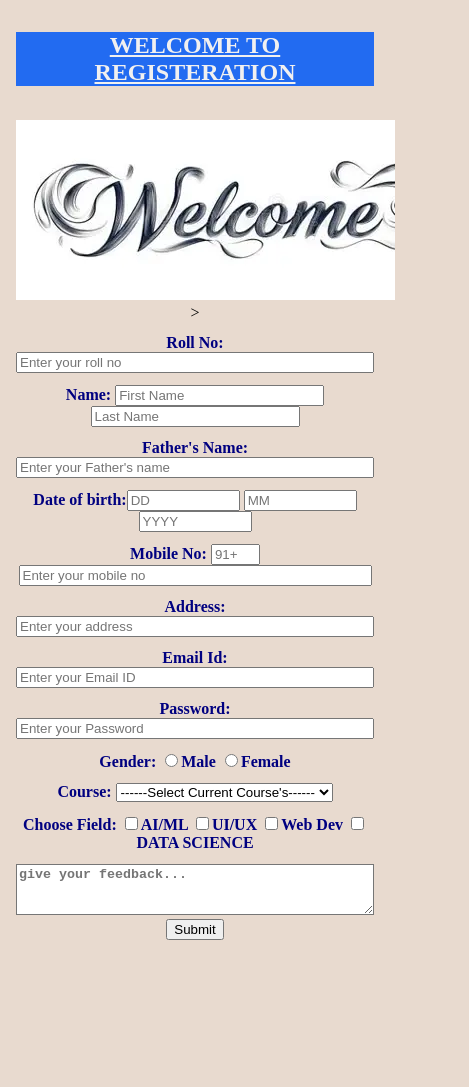
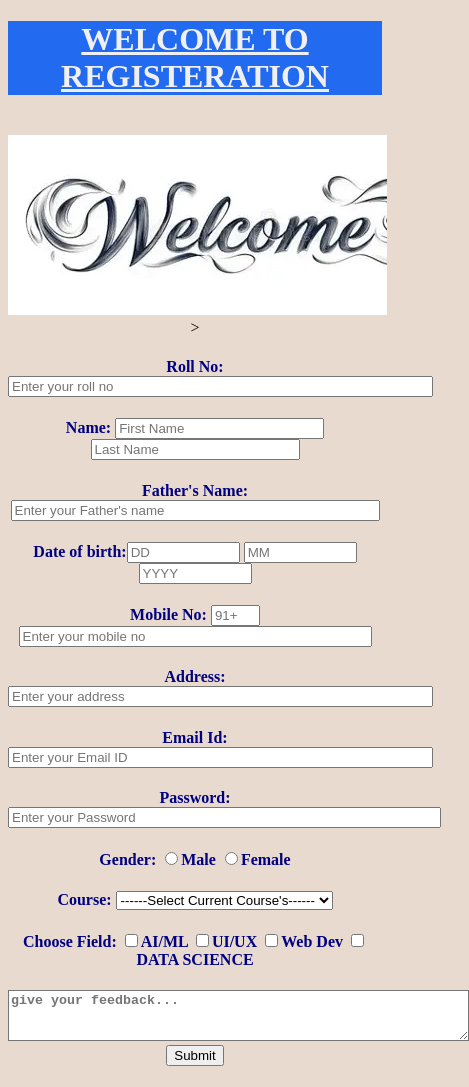
Before and after one commit to tuhinsaha-dev/Student-registration-form, a plain HTML site: page index.html in a window 390 px wide. Shown: the whole page, 469 px wide, since content can reach past the window. Before the commit the page ends 968 px from the top, so only its background shows below. Drawn offline with Linux system fonts and the light colour scheme.

Commit message:
Add files via upload

```diff
--- a/style.css
+++ b/style.css
@@ -17,32 +17,3 @@ h4{
 body{
     font-family:serif;
 }
-/* Mobile */
-@media (max-width: 600px) {
-
-    body {
-        padding: 8px;
-        overflow-x: hidden;
-    }
-
-    input[type="text"],
-    input[type="password"],
-    select,
-    textarea {
-        max-width: 100%;
-        box-sizing: border-box;
-    }
-
-    h1 {
-        font-size: 24px;
-    }
-
-    h4 {
-        margin: 12px 0;
-    }
-
-    textarea {
-        width: 100%;
-        box-sizing: border-box;
-    }
-}
```
